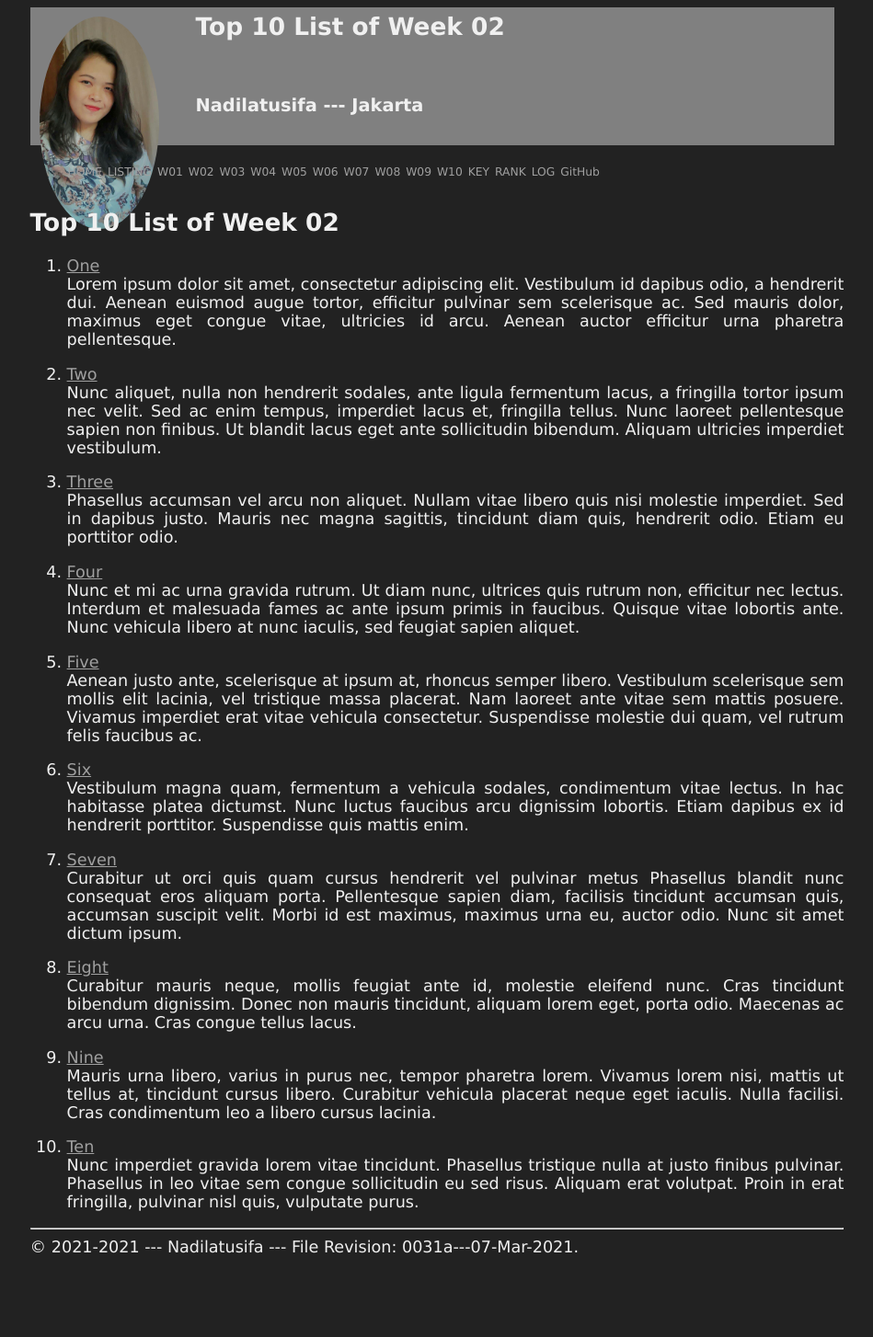
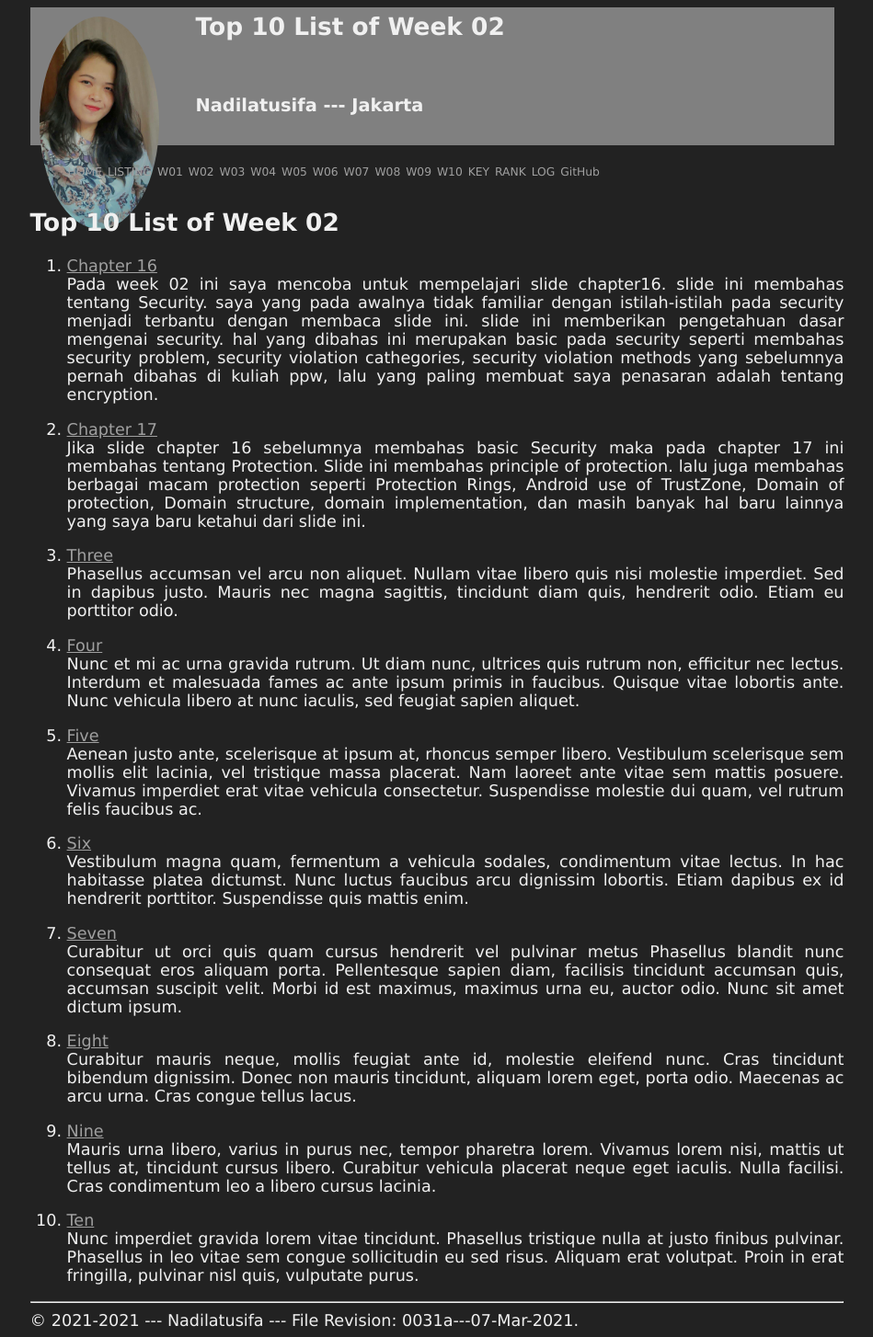
Before and after one commit to nadilatusifa12/os211, a Jekyll site: the page built from w02.md, in a window 1280 px wide. Shown: the whole page at 92% size, without its empty margins (165-1114 px from the left). Built offline with Jekyll 4.4.1, drawn with Linux system fonts in a browser that asks for light colours; our own code applies the rules of GitHub Pages for plain Markdown files; before the commit the page ends 1374 px from its top, so only the background shows below that.

Commit message:
Update w02.md

```diff
--- a/w02.md
+++ b/w02.md
@@ -5,19 +5,16 @@ permalink: /W02/
 
 # Top 10 List of Week 02
 
-1. [One](https://en.wikipedia.org/wiki/1)<br>
-Lorem ipsum dolor sit amet, consectetur adipiscing elit.
-Vestibulum id dapibus odio, a hendrerit dui.
-Aenean euismod augue tortor, efficitur pulvinar sem scelerisque ac.
-Sed mauris dolor, maximus eget congue vitae, ultricies id arcu.
-Aenean auctor efficitur urna pharetra pellentesque.
+1. [Chapter 16](https://www.os-book.com/OS10/slide-dir/PPTX-dir/ch16.pptx)<br>
+Pada week 02 ini saya mencoba untuk mempelajari slide chapter16.
+slide ini membahas tentang Security. saya yang pada awalnya tidak familiar dengan istilah-istilah pada security menjadi terbantu dengan membaca slide ini.
+slide ini memberikan pengetahuan dasar mengenai security. hal yang dibahas ini merupakan basic pada security seperti membahas security problem,
+security violation cathegories, security violation methods yang sebelumnya pernah dibahas di kuliah ppw, lalu yang paling membuat saya penasaran adalah tentang encryption.
 
-2. [Two](https://en.wikipedia.org/wiki/2)<br>
-Nunc aliquet, nulla non hendrerit sodales, ante ligula fermentum lacus, a fringilla tortor ipsum nec velit.
-Sed ac enim tempus, imperdiet lacus et, fringilla tellus.
-Nunc laoreet pellentesque sapien non finibus.
-Ut blandit lacus eget ante sollicitudin bibendum.
-Aliquam ultricies imperdiet vestibulum.
+2. [Chapter 17](https://www.os-book.com/OS10/slide-dir/PPTX-dir/ch17.pptx)<br>
+Jika slide chapter 16 sebelumnya membahas basic Security maka pada chapter 17 ini membahas tentang Protection.
+Slide ini membahas principle of protection. lalu juga membahas berbagai macam protection seperti Protection Rings, Android use of TrustZone,
+Domain of protection, Domain structure, domain implementation, dan masih banyak hal baru lainnya yang saya baru ketahui dari slide ini.
 
 3. [Three](https://en.wikipedia.org/wiki/3)<br>
 Phasellus accumsan vel arcu non aliquet.
```
